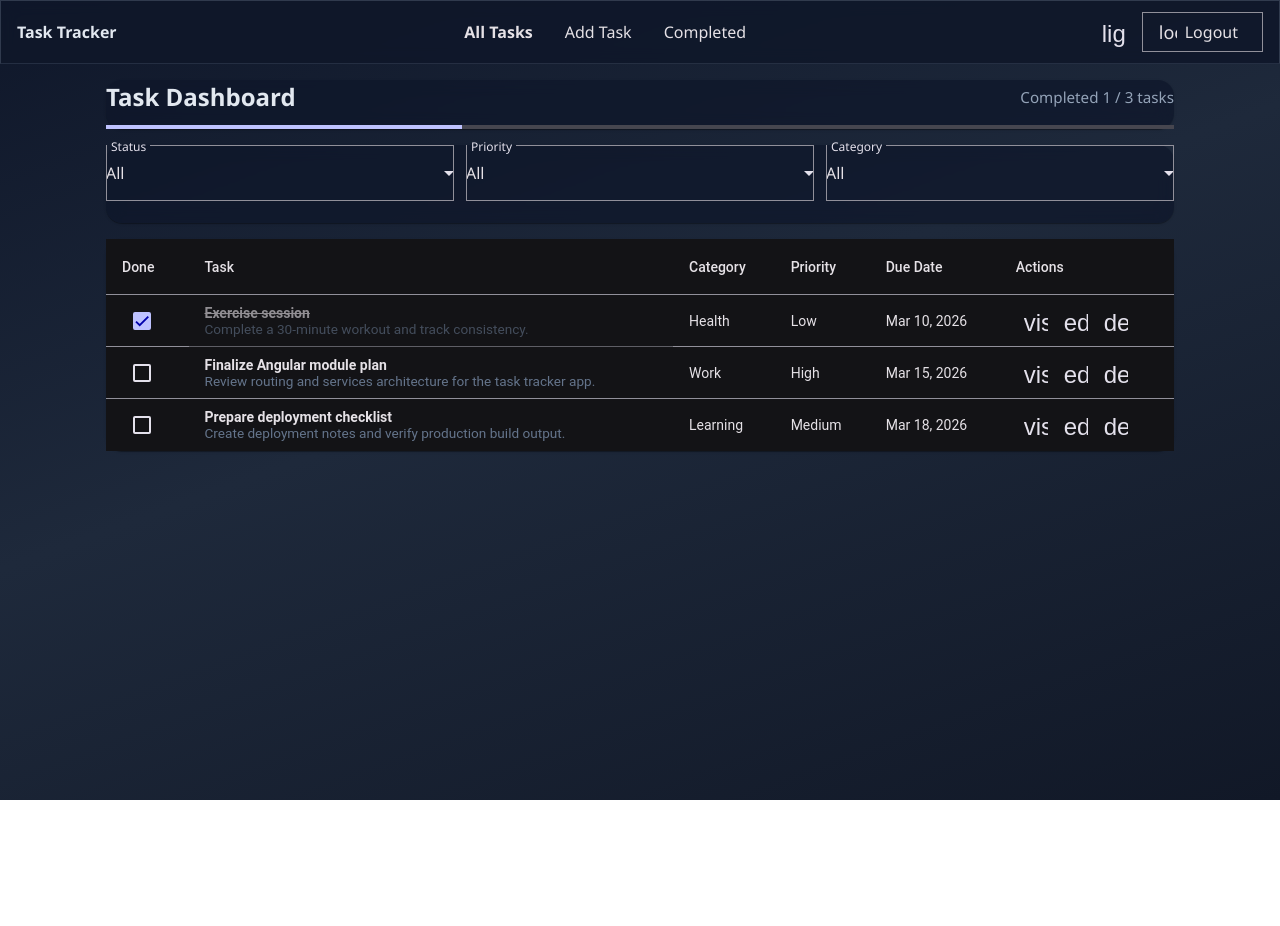
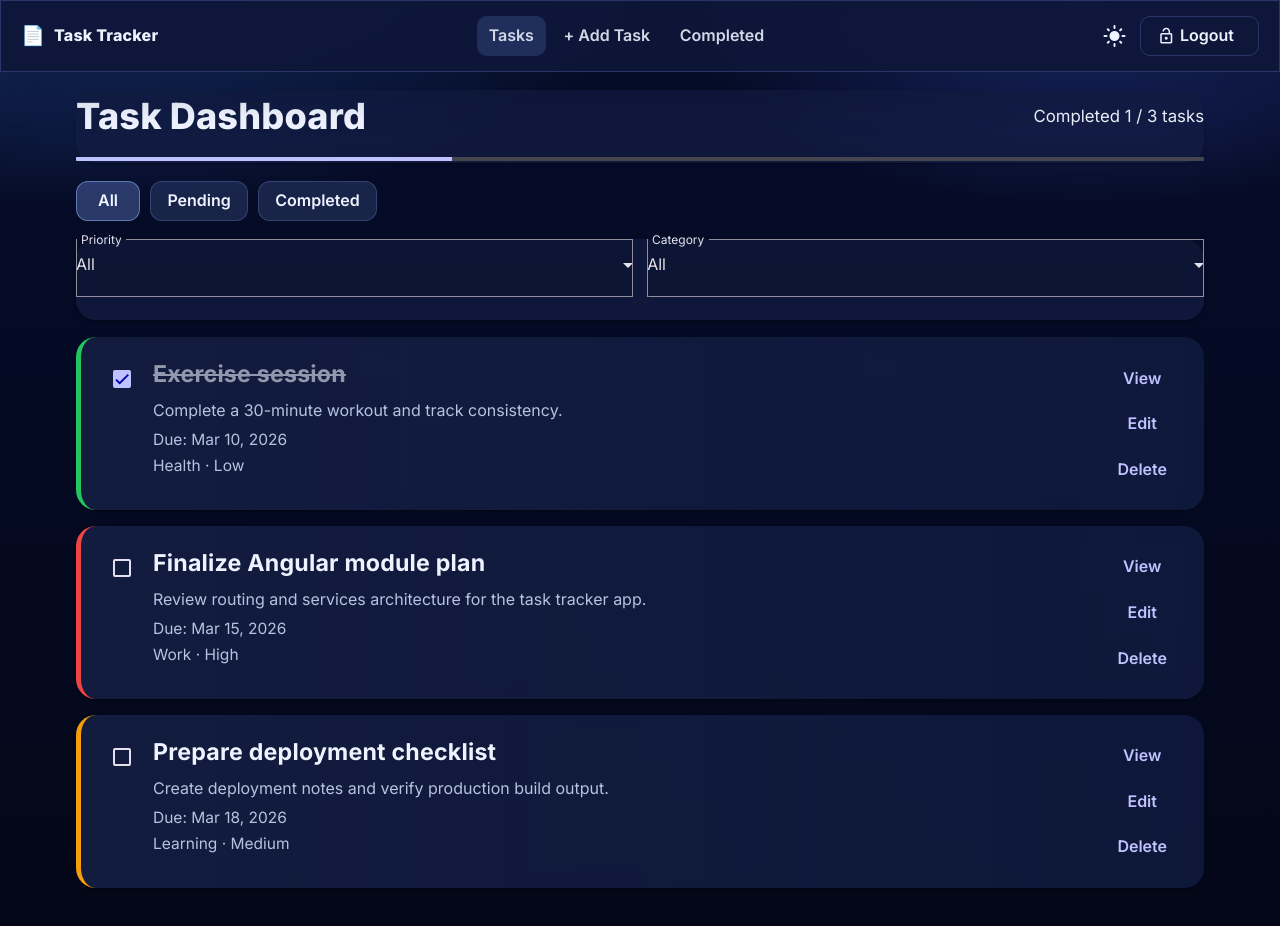
Before and after one commit to JoelJacobRoji/Task_Manager_and_Productivity_Tracker, an Angular app: page /tasks in a window 1280 px wide. Shown: the top 926 px of the page. Before the commit the page ends 800 px from the top, so only its background shows below. Built offline with nearby package versions, Linux system fonts and the light colour scheme.

Commit message:
Refine frontend UI to dark card design and fix padding/clipping issues

```diff
--- a/package.json
+++ b/package.json
@@ -39,6 +39,7 @@
     "@angular/build": "^21.1.0",
     "@angular/cli": "^21.1.0",
     "@angular/compiler-cli": "^21.1.0",
+    "gh-pages": "^6.3.0",
     "jsdom": "^27.1.0",
     "typescript": "~5.9.2",
     "vitest": "^4.0.8"
--- a/src/app/components/navbar/navbar.component.css
+++ b/src/app/components/navbar/navbar.component.css
@@ -1,34 +1,72 @@
 .navbar {
   position: sticky;
   top: 0;
-  z-index: 20;
+  z-index: 40;
+  min-height: 72px;
+  padding: 0.75rem 1.25rem;
   display: flex;
   gap: 1rem;
   justify-content: space-between;
-  border-bottom: 1px solid rgba(100, 116, 139, 0.25);
+  border-bottom: 1px solid var(--surface-border);
 }
 
 .brand {
   color: inherit;
   text-decoration: none;
-  font-weight: 700;
+  font-weight: 800;
+  display: flex;
+  align-items: center;
+  gap: 0.55rem;
+  letter-spacing: 0.2px;
+}
+
+.brand-icon {
+  font-size: 1.2rem;
 }
 
 .links,
 .actions {
   display: flex;
   align-items: center;
-  gap: 0.5rem;
+  gap: 0.35rem;
+}
+
+.links a {
+  color: var(--text-main);
+  opacity: 0.88;
+  font-weight: 600;
+  padding: 0.4rem 0.75rem;
+  border-radius: 10px;
+}
+
+.links a:hover {
+  background: rgba(127, 161, 255, 0.14);
+  opacity: 1;
 }
 
 .active-link {
   font-weight: 700;
+  background: rgba(127, 161, 255, 0.2);
+}
+
+.theme-btn {
+  color: var(--text-main);
+}
+
+.auth-btn {
+  border-color: var(--surface-border) !important;
+  color: var(--text-main) !important;
+  font-weight: 600;
+}
+
+.auth-btn .mat-icon {
+  margin-right: 0.3rem;
 }
 
 @media (max-width: 840px) {
   .navbar {
     height: auto;
-    padding: 0.5rem;
+    padding: 0.6rem 0.75rem;
     flex-wrap: wrap;
   }
 
@@ -38,4 +76,8 @@
     justify-content: center;
     flex-wrap: wrap;
   }
+
+  .actions {
+    margin-left: auto;
+  }
 }
--- a/src/app/components/navbar/navbar.component.ts
+++ b/src/app/components/navbar/navbar.component.ts
@@ -21,20 +21,28 @@ import { AppTheme, ThemeService } from '../../services/theme.service';
   ],
   template: `
     <mat-toolbar class="navbar">
-      <a class="brand" routerLink="/tasks">Task Tracker</a>
+      <a class="brand" routerLink="/tasks">
+        <span class="brand-icon">📄</span>
+        <span>Task Tracker</span>
+      </a>
 
       <div class="links">
-        <a mat-button routerLink="/tasks" routerLinkActive="active-link">All Tasks</a>
-        <a mat-button routerLink="/add-task" routerLinkActive="active-link">Add Task</a>
+        <a mat-button routerLink="/tasks" routerLinkActive="active-link">Tasks</a>
+        <a mat-button routerLink="/add-task" routerLinkActive="active-link">+ Add Task</a>
         <a mat-button routerLink="/completed" routerLinkActive="active-link">Completed</a>
       </div>
 
       <div class="actions">
-        <button mat-icon-button (click)="toggleTheme()" [attr.aria-label]="(theme$ | async) === 'dark' ? 'Switch to light mode' : 'Switch to dark mode'">
+        <button
+          mat-icon-button
+          class="theme-btn"
+          (click)="toggleTheme()"
+          [attr.aria-label]="(theme$ | async) === 'dark' ? 'Switch to light mode' : 'Switch to dark mode'"
+        >
           <mat-icon>{{ (theme$ | async) === 'dark' ? 'light_mode' : 'dark_mode' }}</mat-icon>
         </button>
 
-        <button mat-stroked-button (click)="toggleAuth()">
+        <button mat-stroked-button class="auth-btn" (click)="toggleAuth()">
           <mat-icon>{{ (isLoggedIn$ | async) ? 'lock_open' : 'lock' }}</mat-icon>
           {{ (isLoggedIn$ | async) ? 'Logout' : 'Login' }}
         </button>
--- a/src/app/components/task-list/task-list.component.css
+++ b/src/app/components/task-list/task-list.component.css
@@ -1,61 +1,130 @@
 .tasks-page {
   display: grid;
-  gap: 1rem;
+  gap: 1.1rem;
 }
 
 .summary-card,
 .filters-card,
-.table-card,
 .empty-state {
-  border-radius: 16px;
+  border-radius: var(--radius-lg);
 }
 
 .summary-line {
   display: flex;
   align-items: center;
   justify-content: space-between;
-  gap: 1rem;
-  margin-bottom: 0.75rem;
+  gap: 0.75rem;
+  margin-bottom: 0.85rem;
+  flex-wrap: wrap;
 }
 
 .summary-line h2 {
   margin: 0;
+  font-size: clamp(1.5rem, 3.4vw, 2.25rem);
+  font-weight: 800;
+  letter-spacing: 0.2px;
 }
 
 .summary-line p {
   margin: 0;
-  font-size: 0.95rem;
+  font-size: 1.05rem;
+  color: var(--text-main);
+}
+
+.status-filters {
+  display: flex;
+  gap: 0.65rem;
+  flex-wrap: wrap;
+}
+
+.filter-pill {
+  color: var(--text-main) !important;
+  background: rgba(127, 161, 255, 0.16) !important;
+  border: 1px solid rgba(153, 181, 255, 0.22);
+  padding: 0.25rem 1rem !important;
+  border-radius: 12px !important;
+  font-weight: 600;
+}
+
+.filter-pill.active {
+  background: rgba(127, 161, 255, 0.3) !important;
+  border-color: rgba(153, 181, 255, 0.5);
 }
 
 .filter-grid {
   display: grid;
-  grid-template-columns: repeat(3, minmax(180px, 1fr));
-  gap: 0.75rem;
+  grid-template-columns: repeat(2, minmax(180px, 1fr));
+  gap: 0.9rem;
 }
 
-.table-wrapper {
-  overflow-x: auto;
+.task-cards {
+  display: grid;
+  gap: 1rem;
 }
 
-.tasks-table {
-  width: 100%;
+.task-card {
+  border-radius: var(--radius-lg) !important;
+  background: linear-gradient(90deg, rgba(19, 29, 64, 0.96), rgba(18, 29, 67, 0.76)) !important;
+  padding: clamp(0.85rem, 2vw, 1.3rem);
+}
+
+body.light-theme .task-card {
+  background: linear-gradient(90deg, rgba(255, 255, 255, 0.96), rgba(248, 251, 255, 0.84)) !important;
+}
+
+.task-content {
+  display: flex;
+  justify-content: space-between;
+  gap: 1rem;
+  align-items: flex-start;
+}
+
+.task-main {
+  display: flex;
+  gap: 0.7rem;
+}
+
+.task-checkbox {
+  padding-top: 0.05rem;
 }
 
 .task-title {
+  font-weight: 700;
+  font-size: clamp(1.1rem, 2.3vw, 1.45rem);
+  letter-spacing: 0.2px;
+}
+
+.task-title.completed {
+  opacity: 0.58;
+  text-decoration: line-through;
+}
+
+.task-description {
+  color: var(--text-muted);
+  font-size: 1rem;
+  margin: 0.45rem 0;
+}
+
+.task-meta {
+  margin: 0.2rem 0;
+  color: var(--text-muted);
+  font-size: 0.97rem;
+}
+
+.overdue {
+  color: var(--danger);
   font-weight: 600;
 }
 
-.task-description {
-  color: #64748b;
-  font-size: 0.85rem;
+.task-actions {
+  display: flex;
+  flex-direction: column;
+  align-items: flex-end;
+  gap: 0.35rem;
 }
 
-.completed .task-title {
-  text-decoration: line-through;
-}
-
-.overdue {
-  color: #dc2626;
+.task-actions button {
+  min-width: 82px;
   font-weight: 600;
 }
 
@@ -65,6 +134,41 @@
 }
 
 @media (max-width: 900px) {
+  .summary-line p {
+    width: 100%;
+  }
+
+  .filter-grid {
+    grid-template-columns: 1fr;
+  }
+
+  .task-content {
+    flex-direction: column;
+  }
+
+  .task-actions {
+    width: 100%;
+    flex-direction: row;
+    justify-content: flex-end;
+    align-items: center;
+  }
+}
+
+@media (max-width: 560px) {
+  .status-filters {
+    display: grid;
+    grid-template-columns: 1fr 1fr;
+  }
+
+  .task-main {
+    flex-direction: row;
+  }
+
+  .task-actions {
+    justify-content: flex-start;
+    flex-wrap: wrap;
+  }
+
   .filter-grid {
     grid-template-columns: 1fr;
   }
--- a/src/app/components/task-list/task-list.component.ts
+++ b/src/app/components/task-list/task-list.component.ts
@@ -2,13 +2,11 @@ import { AsyncPipe, CommonModule } from '@angular/common';
 import { Component } from '@angular/core';
 import { MatButtonModule } from '@angular/material/button';
 import { MatCardModule } from '@angular/material/card';
-import { MatCheckboxChange, MatCheckboxModule } from '@angular/material/checkbox';
+import { MatCheckboxModule } from '@angular/material/checkbox';
 import { MatDialog, MatDialogModule } from '@angular/material/dialog';
 import { MatFormFieldModule } from '@angular/material/form-field';
-import { MatIconModule } from '@angular/material/icon';
 import { MatProgressBarModule } from '@angular/material/progress-bar';
 import { MatSelectModule } from '@angular/material/select';
-import { MatTableModule } from '@angular/material/table';
 import { RouterModule } from '@angular/router';
 import { Observable } from 'rxjs';
 import { map } from 'rxjs/operators';
@@ -30,10 +28,8 @@ import { Task, TaskPriority } from '../../models/task.model';
     MatCheckboxModule,
     MatDialogModule,
     MatFormFieldModule,
-    MatIconModule,
     MatProgressBarModule,
     MatSelectModule,
-    MatTableModule,
     RouterModule,
     PriorityHighlightDirective,
     TaskFilterPipe
@@ -50,20 +46,30 @@ import { Task, TaskPriority } from '../../models/task.model';
         <mat-progress-bar mode="determinate" [value]="(completionPercent$ | async) ?? 0"></mat-progress-bar>
       </mat-card>
 
+      <div class="status-filters">
+        <button mat-button class="filter-pill" [class.active]="filter.completion === 'all'" (click)="setCompletion('all')">
+          All
+        </button>
+        <button
+          mat-button
+          class="filter-pill"
+          [class.active]="filter.completion === 'pending'"
+          (click)="setCompletion('pending')"
+        >
+          Pending
+        </button>
+        <button
+          mat-button
+          class="filter-pill"
+          [class.active]="filter.completion === 'completed'"
+          (click)="setCompletion('completed')"
+        >
+          Completed
+        </button>
+      </div>
+
       <mat-card class="filters-card">
         <div class="filter-grid">
-          <mat-form-field appearance="outline">
-            <mat-label>Status</mat-label>
-            <mat-select
-              [value]="filter.completion"
-              (valueChange)="filter.completion = $event"
-            >
-              <mat-option value="all">All</mat-option>
-              <mat-option value="pending">Pending</mat-option>
-              <mat-option value="completed">Completed</mat-option>
-            </mat-select>
-          </mat-form-field>
-
           <mat-form-field appearance="outline">
             <mat-label>Priority</mat-label>
             <mat-select [value]="filter.priority" (valueChange)="filter.priority = $event">
@@ -85,85 +91,49 @@ import { Task, TaskPriority } from '../../models/task.model';
       </mat-card>
 
       <ng-container *ngIf="(tasks$ | async | taskFilter: filter) as filteredTasks">
-        <mat-card class="table-card">
-          <div class="table-wrapper">
-            <table mat-table [dataSource]="filteredTasks" class="tasks-table">
-              <ng-container matColumnDef="status">
-                <th mat-header-cell *matHeaderCellDef>Done</th>
-                <td mat-cell *matCellDef="let task">
-                  <mat-checkbox
-                    [checked]="task.completed"
-                    (change)="toggle(task.id, $event)"
-                    aria-label="Mark complete"
-                  ></mat-checkbox>
-                </td>
-              </ng-container>
-
-              <ng-container matColumnDef="title">
-                <th mat-header-cell *matHeaderCellDef>Task</th>
-                <td
-                  mat-cell
-                  *matCellDef="let task"
-                  [ngClass]="{ completed: task.completed }"
-                  [ngStyle]="{ opacity: task.completed ? 0.6 : 1 }"
-                >
-                  <div class="task-title">{{ task.title }}</div>
-                  <div class="task-description">
-                    {{ task.description | slice: 0 : 80 }}{{ task.description.length > 80 ? '...' : '' }}
-                  </div>
-                </td>
-              </ng-container>
-
-              <ng-container matColumnDef="category">
-                <th mat-header-cell *matHeaderCellDef>Category</th>
-                <td mat-cell *matCellDef="let task">{{ task.category }}</td>
-              </ng-container>
-
-              <ng-container matColumnDef="priority">
-                <th mat-header-cell *matHeaderCellDef>Priority</th>
-                <td mat-cell *matCellDef="let task">{{ task.priority }}</td>
-              </ng-container>
-
-              <ng-container matColumnDef="dueDate">
-                <th mat-header-cell *matHeaderCellDef>Due Date</th>
-                <td mat-cell *matCellDef="let task" [ngClass]="{ overdue: isOverdue(task) }">
-                  {{ task.dueDate | date: 'mediumDate' }}
-                </td>
-              </ng-container>
-
-              <ng-container matColumnDef="actions">
-                <th mat-header-cell *matHeaderCellDef>Actions</th>
-                <td mat-cell *matCellDef="let task">
-                  <button mat-icon-button [routerLink]="['/task', task.id]" aria-label="View details">
-                    <mat-icon>visibility</mat-icon>
-                  </button>
-                  <button mat-icon-button [routerLink]="['/edit', task.id]" aria-label="Edit task">
-                    <mat-icon>edit</mat-icon>
-                  </button>
-                  <button mat-icon-button color="warn" (click)="delete(task)" aria-label="Delete task">
-                    <mat-icon>delete</mat-icon>
-                  </button>
-                </td>
-              </ng-container>
-
-              <tr mat-header-row *matHeaderRowDef="displayedColumns"></tr>
-              <tr
-                mat-row
-                *matRowDef="let task; columns: displayedColumns;"
+        <div class="task-cards" *ngIf="filteredTasks.length; else emptyState">
+          <mat-card
+            class="task-card"
+            *ngFor="let task of filteredTasks"
             [appPriorityHighlight]="task.priority"
             [dueDate]="task.dueDate"
             [completed]="task.completed"
-                [ngClass]="{ completed: task.completed }"
-              ></tr>
-            </table>
+          >
+            <div class="task-content">
+              <div class="task-main">
+                <mat-checkbox
+                  class="task-checkbox"
+                  [checked]="task.completed"
+                  (change)="toggle(task.id)"
+                  aria-label="Mark complete"
+                ></mat-checkbox>
+
+                <div>
+                  <div class="task-title" [class.completed]="task.completed">{{ task.title }}</div>
+                  <p class="task-description">{{ task.description || 'No description provided.' }}</p>
+                  <p class="task-meta" [class.overdue]="isOverdue(task)">
+                    Due: {{ task.dueDate | date: 'mediumDate' }}
+                  </p>
+                  <p class="task-meta">{{ task.category }} · {{ task.priority }}</p>
+                </div>
+              </div>
+
+              <div class="task-actions">
+                <button mat-button [routerLink]="['/task', task.id]">View</button>
+                <button mat-button [routerLink]="['/edit', task.id]">Edit</button>
+                <button mat-button color="warn" (click)="delete(task)">Delete</button>
+              </div>
             </div>
           </mat-card>
+        </div>
 
-        <mat-card class="empty-state" *ngIf="filteredTasks.length === 0">
+        <ng-template #emptyState>
+          <mat-card class="empty-state">
             <h3>No tasks found</h3>
-          <p>Try changing the filters or add a new task.</p>
+            <p>Try changing filters or add a new task.</p>
             <button mat-raised-button color="primary" routerLink="/add-task">Add Task</button>
           </mat-card>
+        </ng-template>
       </ng-container>
     </section>
   `
@@ -175,7 +145,6 @@ export class TaskListComponent {
 
   readonly priorities: TaskPriority[];
   readonly categories: Category[];
-  readonly displayedColumns = ['status', 'title', 'category', 'priority', 'dueDate', 'actions'];
 
   filter: TaskPipeFilter = {
     completion: 'all',
@@ -200,10 +169,12 @@ export class TaskListComponent {
     this.categories = this.taskService.getCategories();
   }
 
-  toggle(id: number, event: MatCheckboxChange): void {
-    if (event) {
+  setCompletion(completion: 'all' | 'pending' | 'completed'): void {
+    this.filter.completion = completion;
+  }
+
+  toggle(id: number): void {
     this.taskService.toggleComplete(id).subscribe();
-    }
   }
 
   delete(task: Task): void {
--- a/src/index.html
+++ b/src/index.html
@@ -5,6 +5,10 @@
   <title>TaskTracker</title>
   <base href="/">
   <meta name="viewport" content="width=device-width, initial-scale=1">
+  <link rel="preconnect" href="https://fonts.googleapis.com">
+  <link rel="preconnect" href="https://fonts.gstatic.com" crossorigin>
+  <link href="https://fonts.googleapis.com/css2?family=Inter:wght@400;500;600;700;800&display=swap" rel="stylesheet">
+  <link href="https://fonts.googleapis.com/icon?family=Material+Icons" rel="stylesheet">
 </head>
 <body>
   <app-root></app-root>
--- a/src/styles.css
+++ b/src/styles.css
@@ -3,12 +3,21 @@
 }
 
 :root {
-  --surface-bg: linear-gradient(160deg, #0f172a 0%, #1e293b 45%, #111827 100%);
-  --surface-card: rgba(15, 23, 42, 0.72);
-  --surface-border: rgba(148, 163, 184, 0.25);
-  --text-main: #e2e8f0;
-  --text-muted: #94a3b8;
-  --toolbar-bg: rgba(15, 23, 42, 0.88);
+  --surface-bg:
+    radial-gradient(1200px 600px at 8% -10%, #1f3f85 0%, transparent 50%),
+    radial-gradient(900px 450px at 85% 0%, #1f2d74 0%, transparent 46%),
+    linear-gradient(180deg, #060d2a 0%, #040920 60%, #030717 100%);
+  --surface-card: rgba(15, 24, 57, 0.86);
+  --surface-card-soft: rgba(20, 30, 68, 0.72);
+  --surface-border: rgba(128, 156, 255, 0.24);
+  --text-main: #eef3ff;
+  --text-muted: #b7c2e0;
+  --toolbar-bg: rgba(14, 23, 57, 0.94);
+  --accent: #7fa1ff;
+  --accent-strong: #99b5ff;
+  --danger: #ff4f63;
+  --radius-lg: 20px;
+  --radius-md: 14px;
 }
 
 body {
@@ -16,33 +25,46 @@ body {
   min-height: 100vh;
   background: var(--surface-bg);
   color: var(--text-main);
-  font-family: 'Segoe UI', Tahoma, Geneva, Verdana, sans-serif;
+  font-family: 'Inter', 'Segoe UI', sans-serif;
+  line-height: 1.45;
 }
 
 body.dark-theme {
-  --surface-bg: linear-gradient(160deg, #0f172a 0%, #1e293b 45%, #111827 100%);
-  --surface-card: rgba(15, 23, 42, 0.72);
-  --surface-border: rgba(148, 163, 184, 0.25);
-  --text-main: #e2e8f0;
-  --text-muted: #94a3b8;
-  --toolbar-bg: rgba(15, 23, 42, 0.88);
+  --surface-bg:
+    radial-gradient(1200px 600px at 8% -10%, #1f3f85 0%, transparent 50%),
+    radial-gradient(900px 450px at 85% 0%, #1f2d74 0%, transparent 46%),
+    linear-gradient(180deg, #060d2a 0%, #040920 60%, #030717 100%);
+  --surface-card: rgba(15, 24, 57, 0.86);
+  --surface-card-soft: rgba(20, 30, 68, 0.72);
+  --surface-border: rgba(128, 156, 255, 0.24);
+  --text-main: #eef3ff;
+  --text-muted: #b7c2e0;
+  --toolbar-bg: rgba(14, 23, 57, 0.94);
+  --accent: #7fa1ff;
+  --accent-strong: #99b5ff;
+  --danger: #ff4f63;
 }
 
 body.light-theme {
-  --surface-bg: linear-gradient(165deg, #f8fafc 0%, #eef2ff 45%, #e0f2fe 100%);
-  --surface-card: rgba(255, 255, 255, 0.86);
-  --surface-border: rgba(148, 163, 184, 0.4);
+  --surface-bg: linear-gradient(180deg, #e8eeff 0%, #dfe7ff 55%, #d8e1ff 100%);
+  --surface-card: rgba(255, 255, 255, 0.92);
+  --surface-card-soft: rgba(255, 255, 255, 0.78);
+  --surface-border: rgba(109, 127, 188, 0.28);
   --text-main: #0f172a;
-  --text-muted: #475569;
+  --text-muted: #445073;
   --toolbar-bg: rgba(255, 255, 255, 0.94);
+  --accent: #2f4db4;
+  --accent-strong: #203d9e;
+  --danger: #c22040;
 }
 
 mat-toolbar,
 mat-card {
-  background: var(--surface-card) !important;
+  background: var(--surface-card-soft) !important;
   color: var(--text-main) !important;
   border: 1px solid var(--surface-border);
-  backdrop-filter: blur(8px);
+  backdrop-filter: blur(10px);
+  box-shadow: 0 18px 42px rgba(5, 10, 28, 0.26);
 }
 
 mat-toolbar {
@@ -61,10 +83,57 @@ small {
 
 .form-card {
   width: min(760px, 100%);
+  border-radius: var(--radius-lg) !important;
+  padding: clamp(1rem, 2.4vw, 2rem);
+}
+
+.mat-mdc-form-field {
+  width: 100%;
+}
+
+.mat-mdc-text-field-wrapper {
+  background: rgba(8, 15, 40, 0.24) !important;
+}
+
+body.light-theme .mat-mdc-text-field-wrapper {
+  background: rgba(255, 255, 255, 0.5) !important;
+}
+
+.mat-mdc-form-field-infix {
+  min-height: 58px !important;
+  padding-top: 14px !important;
+  padding-bottom: 14px !important;
+}
+
+textarea.mat-mdc-input-element {
+  min-height: 90px;
+}
+
+.mat-mdc-select-value,
+.mat-mdc-select-placeholder,
+.mat-mdc-input-element {
+  font-size: 1rem !important;
+  line-height: 1.35 !important;
+}
+
+.mat-mdc-option .mdc-list-item__primary-text {
+  font-size: 0.98rem;
+  line-height: 1.3;
+}
+
+.mat-mdc-button-base {
+  border-radius: 10px !important;
+}
+
+.mat-mdc-progress-bar {
+  height: 8px !important;
+  border-radius: 999px;
+  overflow: hidden;
 }
 
 @media (max-width: 720px) {
   .form-card {
     width: 100%;
+    padding: 1rem;
   }
 }
```
Also changed, not shown: src/app/app.component.ts (+8 -2 lines), src/app/components/task-form/task-form.component.ts (+68 -7 lines), 1 other file (tests, documents, lock files or other folders). Lines whose indentation alone changed are shown as unchanged.
